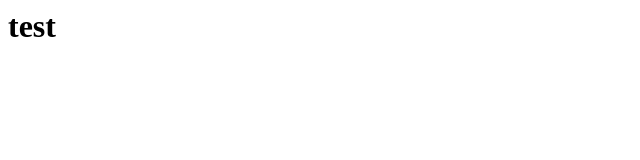
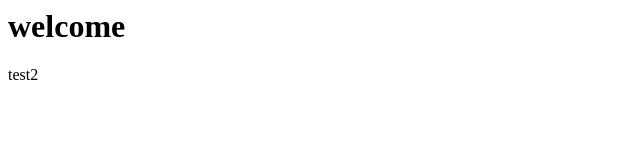
Before and after one commit to sepehr-jr/main-menu-, a plain HTML site: page testcase.html in a window 1280 px wide. Shown: the whole page, without its empty margins (0-640 px from the left). Drawn offline with Linux system fonts and the light colour scheme.

Commit message:
html2 added
it is for test

```diff
--- a/testcase.html
+++ b/testcase.html
@@ -6,6 +6,7 @@
     <title>Document</title>
 </head>
 <body>
-   <h1>test</h1>
+   <h1>welcome</h1>
+   <p>test2</p>
 </body>
 </html>
```
